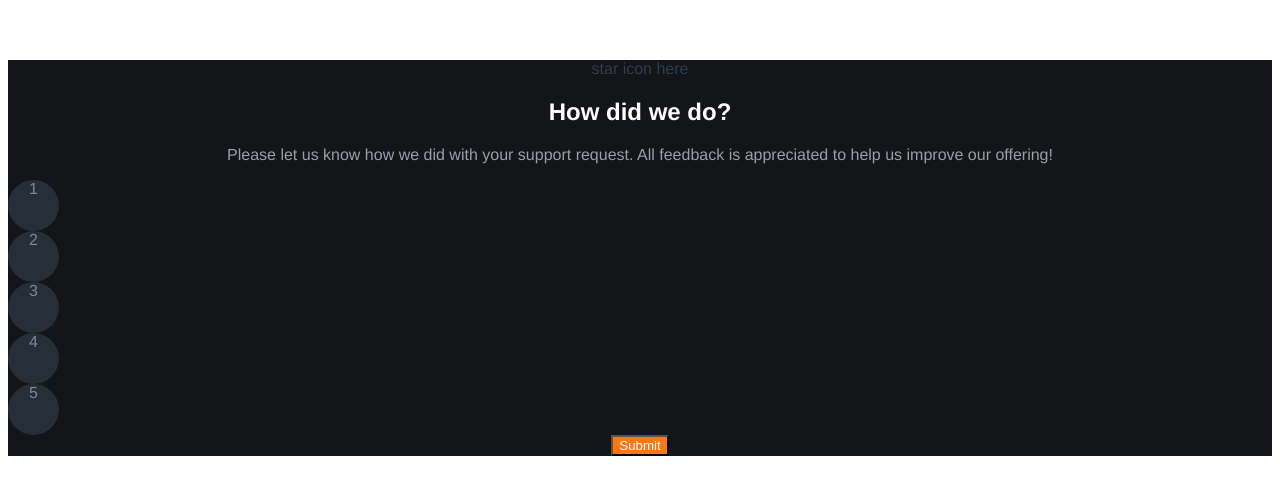
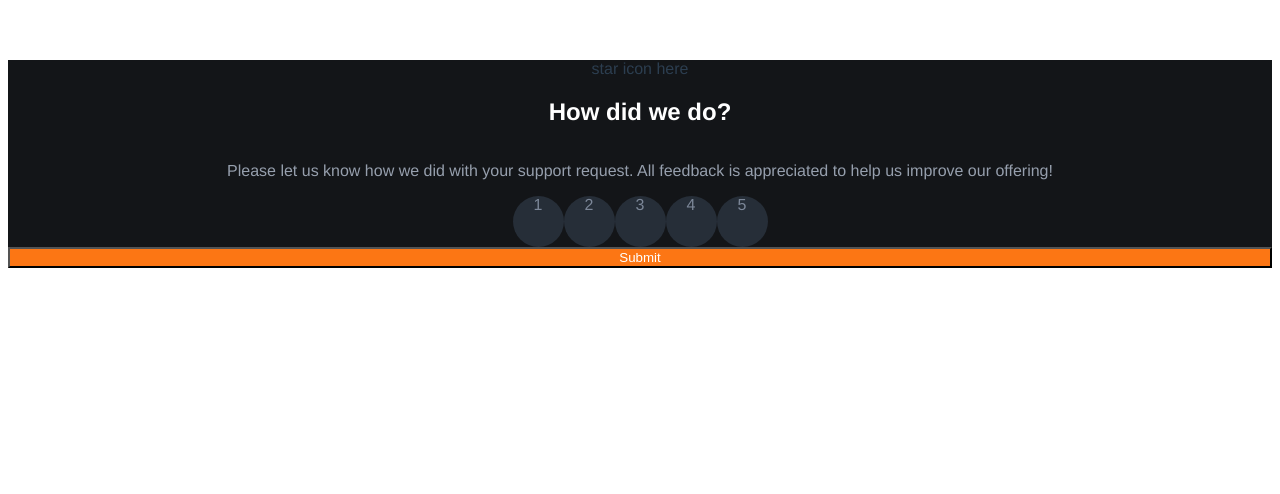
Before and after one commit to MaxAnderberg/rating-component, a Vue app: page / in a window 1280 px wide. Shown: the top 494 px of the page. Built offline with nearby package versions, Linux system fonts and the light colour scheme.

Commit message:
added more styling

```diff
--- a/src/components/HelloWorld.vue
+++ b/src/components/HelloWorld.vue
@@ -1,12 +1,12 @@
 <template>
-  <article>
+  <article class="container">
     <div>star icon here</div>
     <h1>How did we do?</h1>
     <p>
       Please let us know how we did with your support request.
       All feedback is appreciated to help us improve our offering!
      </p>
-    <div>
+    <div class="raiting-container">
       <div class="circle">
         1
       </div>
@@ -58,4 +58,12 @@ p {
   width: 51px;
   height: 51px;
 }
+.raiting-container{
+  display: flex;
+  justify-content: center;
+}
+.container {
+  display: flex;
+  flex-direction: column;
+}
 </style>
```
